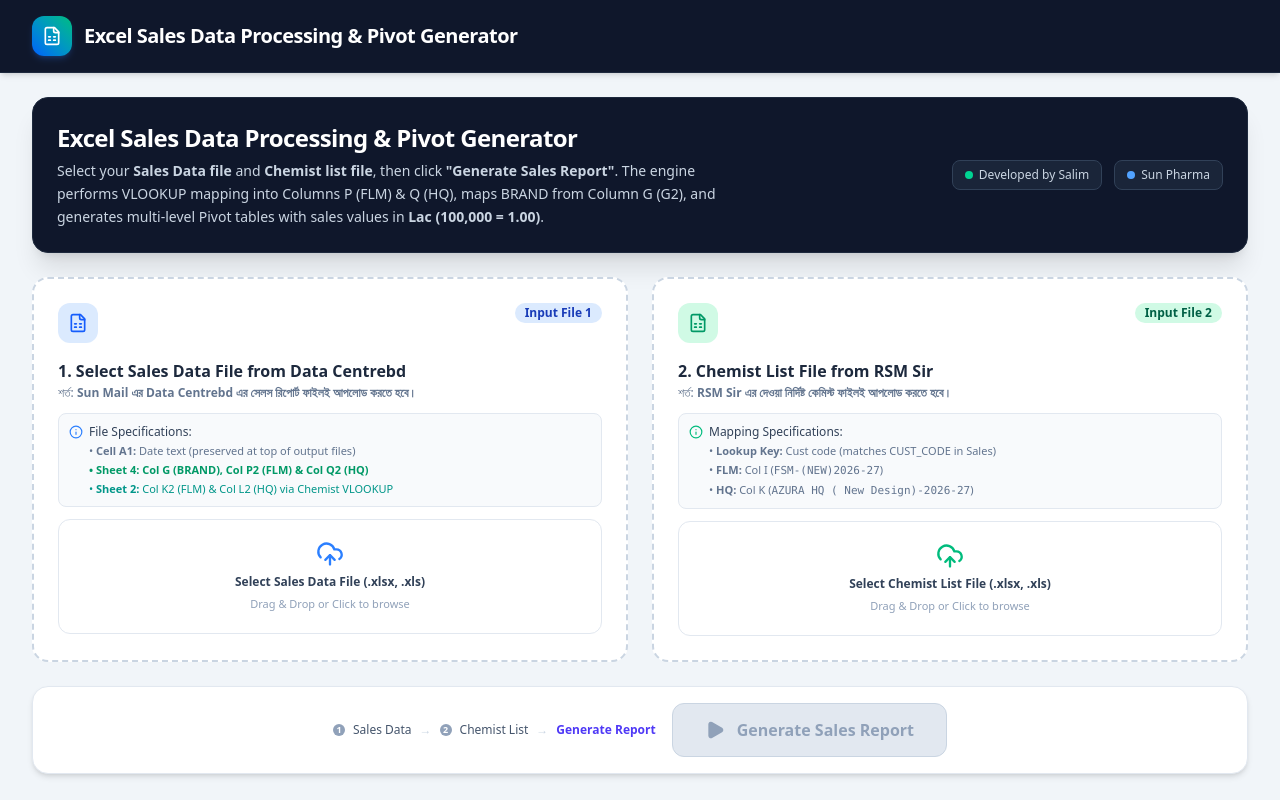
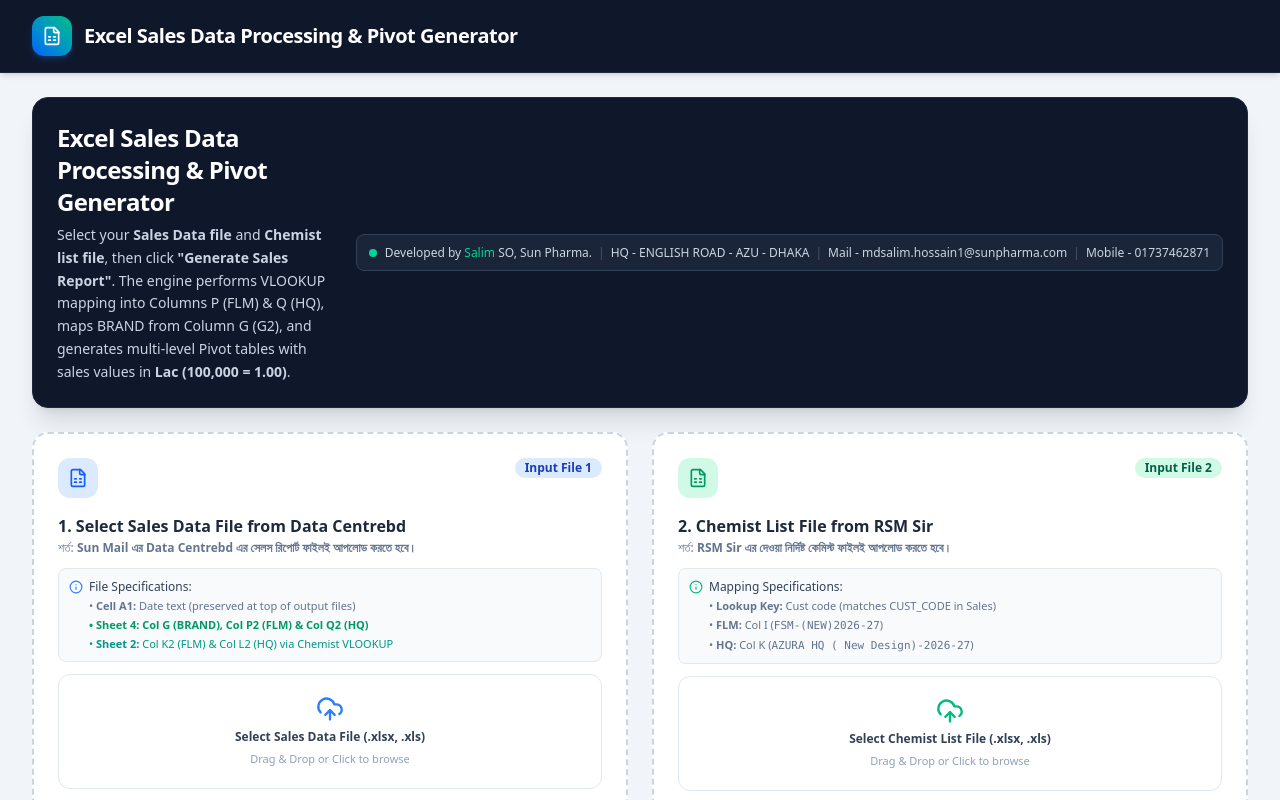
Before and after one commit to Salimbd71/SalesReport, a React (Vite) app: page / in a window 1280 px wide. Shown: the top 800 px of the page. Built offline with nearby package versions, Linux system fonts and the light colour scheme.

Commit message:
Enhance footer with developer and contact info
Updated the footer section to include developer information with links and contact details.

```diff
--- a/src/components/FileUploadCards.tsx
+++ b/src/components/FileUploadCards.tsx
@@ -71,15 +71,31 @@ export const FileUploadCards: React.FC<FileUploadCardsProps> = ({
           </div>
 
           <div className="flex items-center space-x-3 text-xs shrink-0">
-            <div className="flex items-center space-x-1.5 bg-slate-800/80 px-3 py-1.5 rounded-lg border border-slate-700">
-              <span className="w-2 h-2 rounded-full bg-emerald-400"></span>
-              <span className="text-slate-300 font-medium">Developed by Salim</span>
-            </div>
-            <div className="flex items-center space-x-1.5 bg-slate-800/80 px-3 py-1.5 rounded-lg border border-slate-700">
-              <span className="w-2 h-2 rounded-full bg-blue-400"></span>
-              <span className="text-slate-300 font-medium">Sun Pharma</span>
-            </div>
-          </div>
+  <div className="flex items-center space-x-2 bg-slate-800/80 px-3 py-2 rounded-lg border border-slate-700">
+    <span className="w-2 h-2 rounded-full bg-emerald-400 shrink-0"></span>
+
+    <span className="text-slate-300 font-medium leading-relaxed">
+      Developed by{" "}
+      <a
+        href="https://fb.com/salim.naogaon"
+        target="_blank"
+        rel="noopener noreferrer"
+        className="text-emerald-400 hover:text-emerald-300 hover:underline transition-colors"
+      >
+        Salim
+      </a>
+      {" "}SO, Sun Pharma.
+      <span className="mx-1.5 text-slate-600">|</span>
+      HQ - ENGLISH ROAD - AZU - DHAKA
+      <span className="mx-1.5 text-slate-600">|</span>
+      Mail - mdsalim.hossain1@sunpharma.com
+      <span className="mx-1.5 text-slate-600">|</span>
+      Mobile - 01737462871
+    </span>
+  </div>
+</div>
+
+
         </div>
       </div>
 
```
